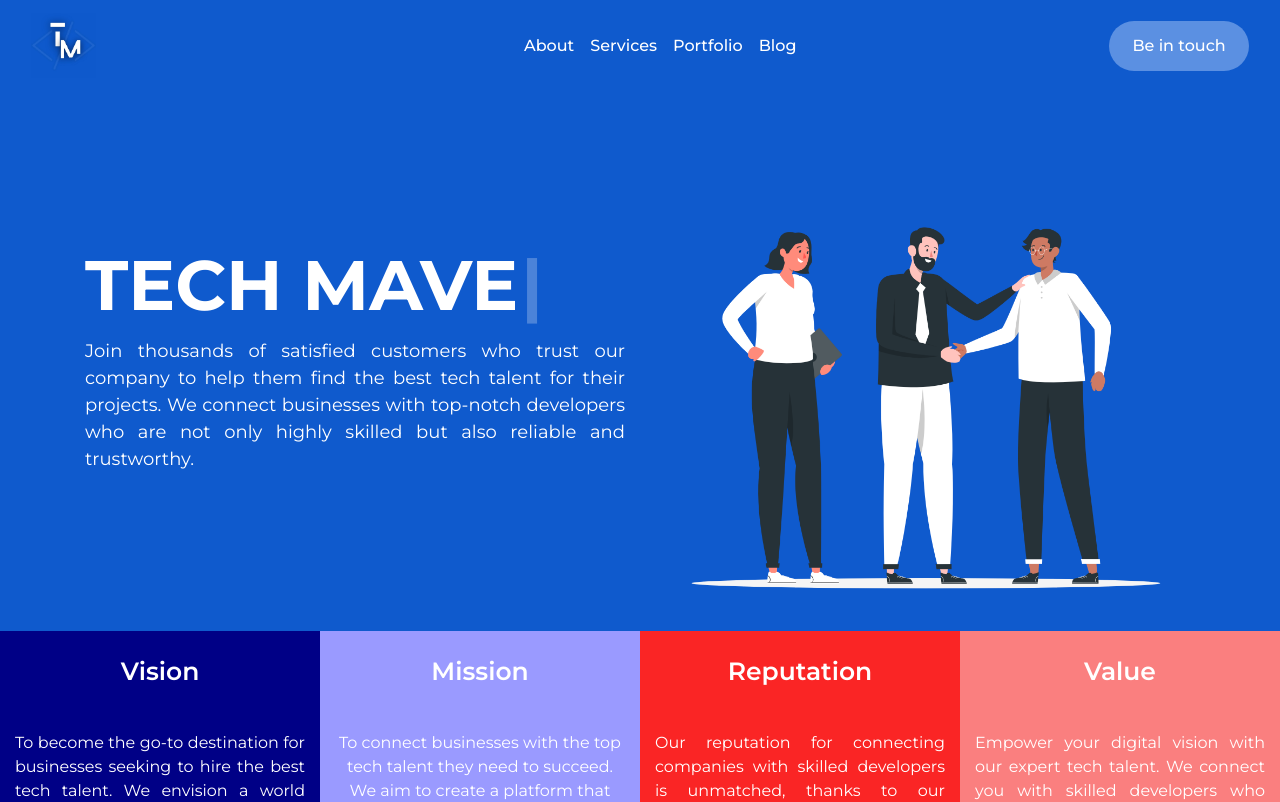
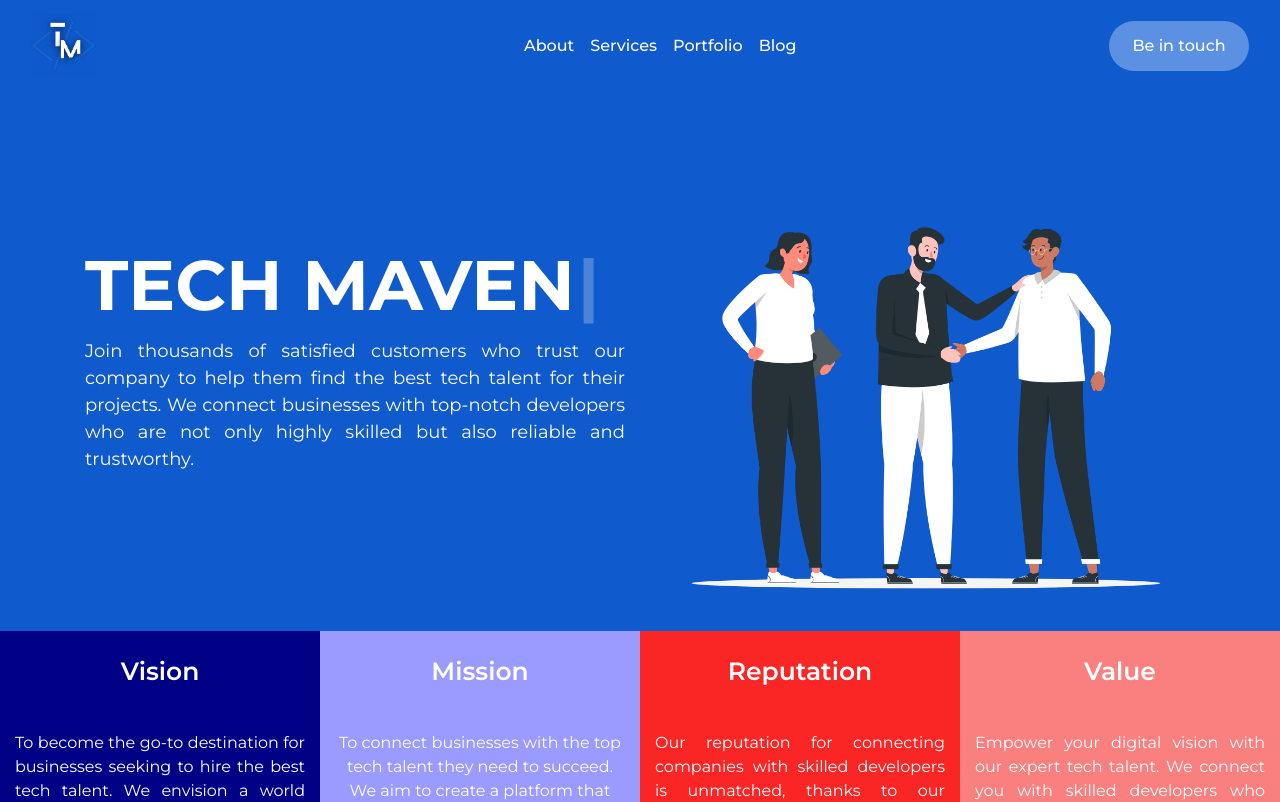
Before and after one commit to Gizzhy/techmaven, a React (Create React App) app: page / in a window 1280 px wide. Shown: the top 802 px of the page. Built offline with nearby package versions, Linux system fonts and the light colour scheme.

Commit message:
typewriter

```diff
--- a/src/pages/Body.js
+++ b/src/pages/Body.js
@@ -27,7 +27,7 @@ const Body = () => {
                 <div className="head-w1">
             <Typewriter
             words={['TECH MAVEN']}
-            loop={0}
+            loop={1}
             cursor
             cursorStyle='|'
             typeSpeed={60}
```
